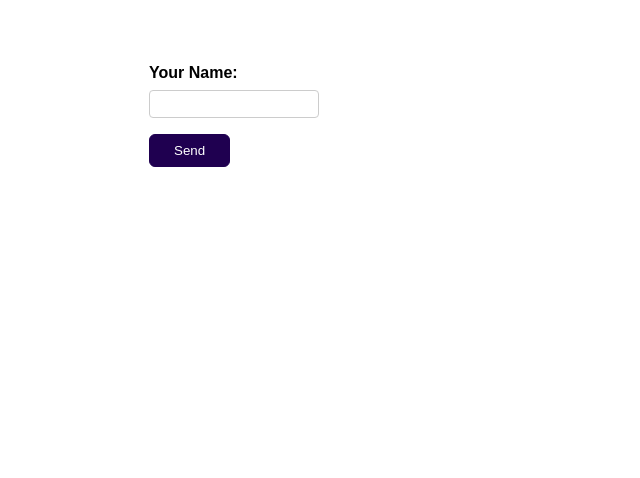
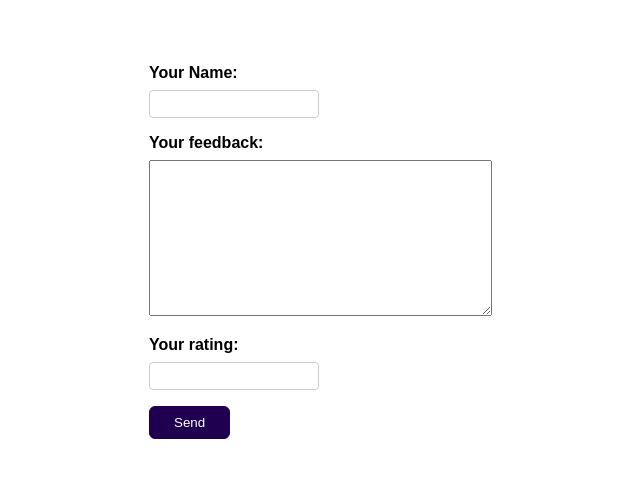
Before and after one commit to tahmid-saj/django-course, a Django app: page / in a window 1280 px wide. Shown: the top 478 px of the page, without its empty margins (251-891 px from the left). Run offline with Django 4.2, Linux system fonts and the light colour scheme.

Commit message:
More form controls

```diff
--- a/section-10-forms/feedback/reviews/forms.py
+++ b/section-10-forms/feedback/reviews/forms.py
@@ -5,3 +5,6 @@ class ReviewForm(forms.Form):
     "required": "Your name must not be empty",
     "max_length": "Please enter a shorter name"
   })
+
+  review_text = forms.CharField(label="Your feedback", widget=forms.Textarea, max_length=200)
+  rating = forms.IntegerField(label="Your rating", min_value=1, max_value=5)
--- a/section-10-forms/feedback/reviews/templates/reviews/review.html
+++ b/section-10-forms/feedback/reviews/templates/reviews/review.html
@@ -11,12 +11,31 @@
 <body>
   <form action="/" method="post">
     {% csrf_token %}
+    {% for field in form %}
+      <div class="form-control {% if field.user_name.errors %}errors{% endif %}">
+        {{ field.label_tag }}
+        {{ field }}
+        {{ field.errors }}
+      </div>
+    {% endfor %}
 
-    <div class="form-control {% if form.user_name.errors %}errors{% endif %}">
+    {% comment %} <div class="form-control {% if form.user_name.errors %}errors{% endif %}">
       {{ form.user_name.label_tag }}
       {{ form.user_name }}
       {{ form.user_name.errors }}
-    </div>
+    </div> {% endcomment %}
+
+    {% comment %} <div class="form-control {% if form.user_name.errors %}errors{% endif %}">
+      {{ form.review_text.label_tag }}
+      {{ form.review_text }}
+      {{ form.review_text.errors }}
+    </div> {% endcomment %}
+
+    {% comment %} <div class="form-control {% if form.user_name.errors %}errors{% endif %}">
+      {{ form.rating.label_tag }}
+      {{ form.rating }}
+      {{ form.rating.errors }}
+    </div> {% endcomment %}
 
     <button type="submit">Send</button>
   </form>
```
